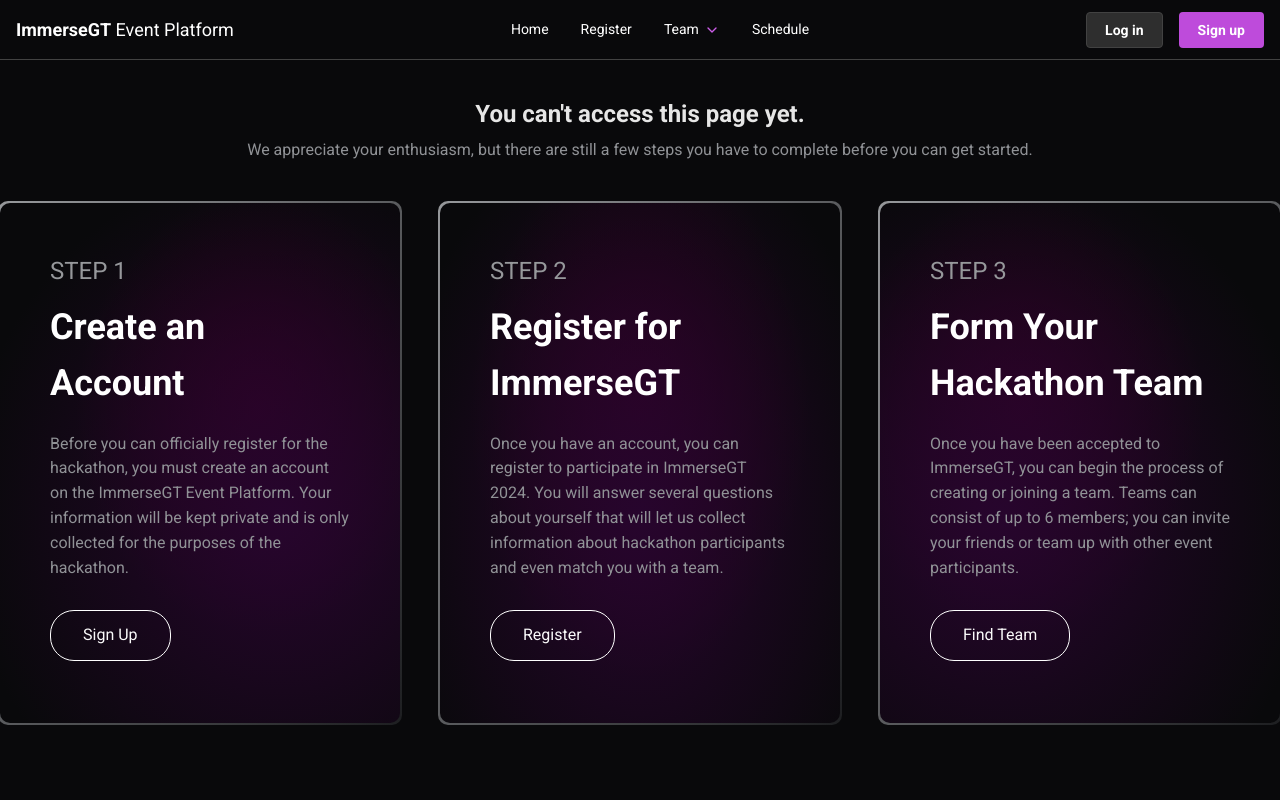
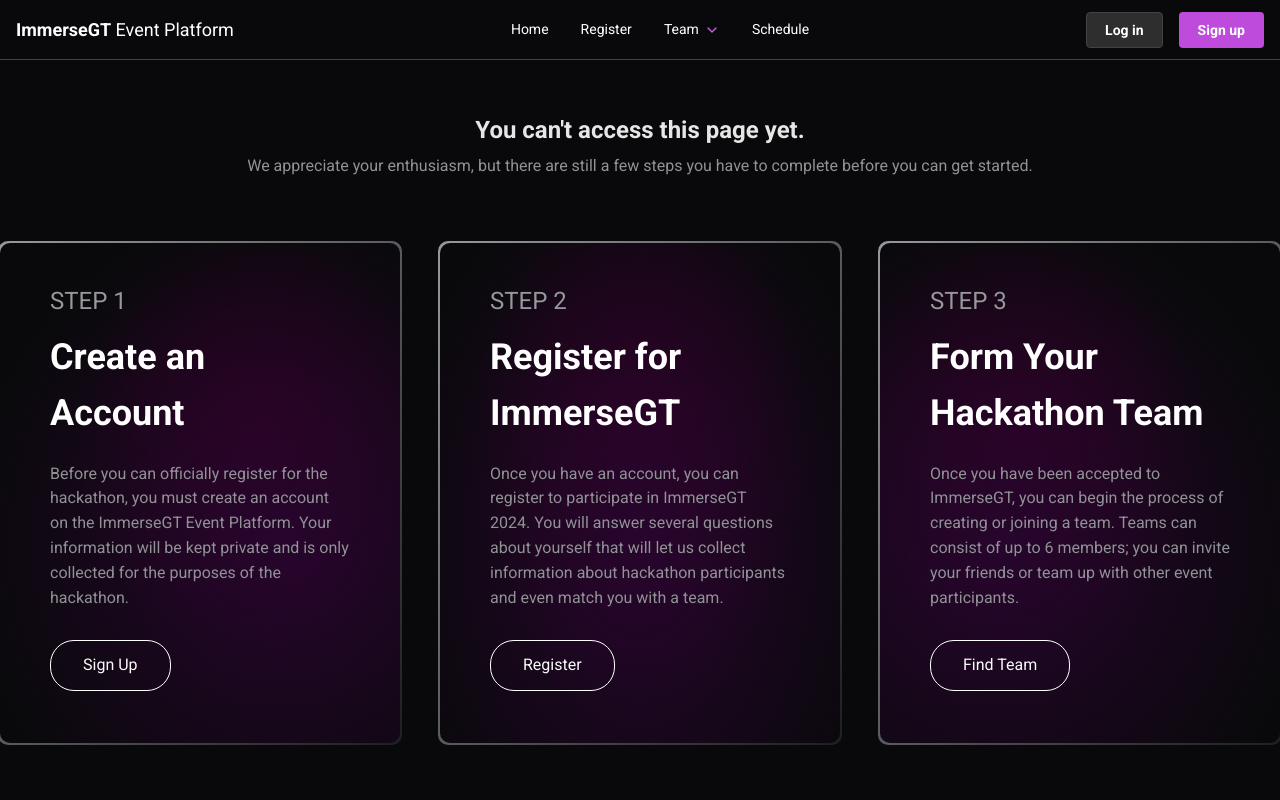
Before and after one commit to immersegt/immersegt, a Next.js app: page /team/individual in a window 1280 px wide. Shown: the top 800 px of the page. Built offline with nearby package versions, Linux system fonts and the light colour scheme.

Commit message:
Adjusted redirect box spacing

```diff
--- a/styles/redirect.css
+++ b/styles/redirect.css
@@ -2,14 +2,14 @@
     display: flex;
     flex-direction: column;
     align-items: center;
-    padding-top: 2vh;
+    padding-top: 4vh;
 }
 
 .redirectBoxHolder {
     display: flex;
     justify-content: center;
     gap: 40px;
-    margin-top: 5vh;
+    margin-top: 8vh;
     flex-wrap: wrap;
 }
 
--- a/styles/redirectbox.css
+++ b/styles/redirectbox.css
@@ -1,10 +1,12 @@
 .redirectBox {
     width: 400px;
-    height: 520px;
+    height: 500px;
     background-color:rgb(9, 9, 11);
     text-align: left;
     border-radius: 10px;
     padding: 50px;
+    padding-top: 40px;
+    padding-bottom: 40px;
     display: flex;
     flex-direction: column;
     align-items: flex-start;
```
